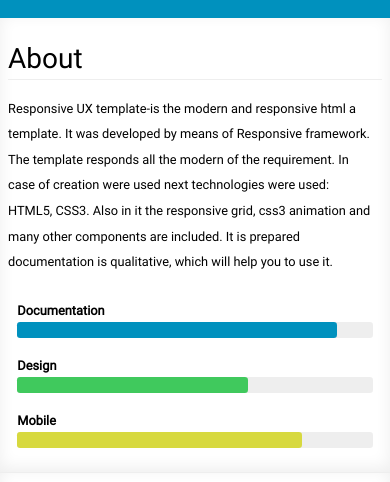
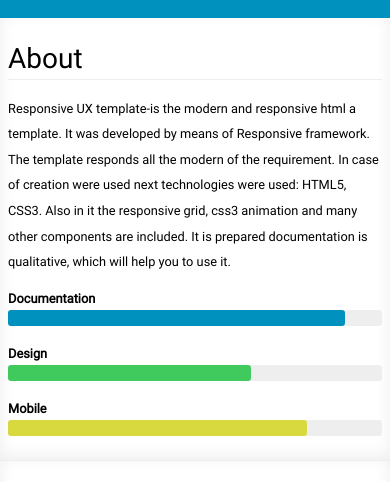
Before and after one commit to grachpower/responiveTemp.github.io, a website: page src/index.html in a window 390 px wide. Shown: the part 536-1018 px from the top of the page. Drawn offline with Linux system fonts and the light colour scheme; some packages are replaced by stand-ins of ours.

Commit message:
fixed mobile about column

```diff
--- a/src/css/components/about.scss
+++ b/src/css/components/about.scss
@@ -12,12 +12,10 @@
 @media screen and (max-width: 640px) {
     .about__column {
         width: 100%;
+        margin-right: 0;
 
         &:last-of-type {
-            width: 95%;
-            margin-top: 1.5rem;
-            margin-left: auto;
-            margin-right: auto;
+            width: 100%;
         }
     }
 }
```
Also changed, not shown: docs/css/style.css, src/css/style.css.
